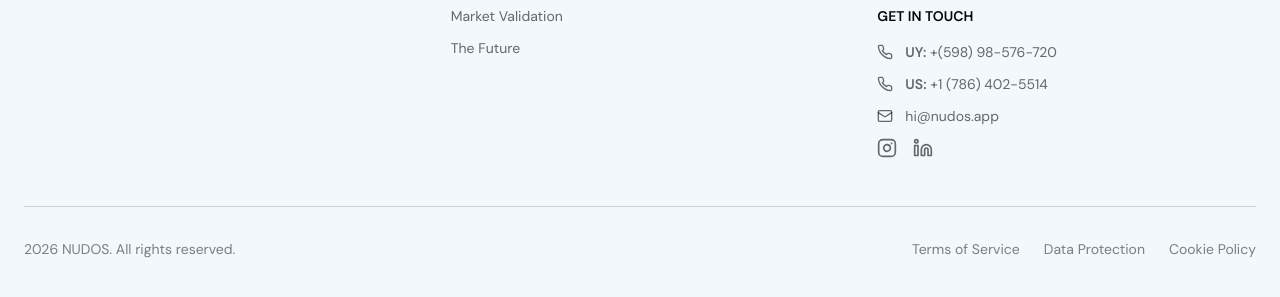
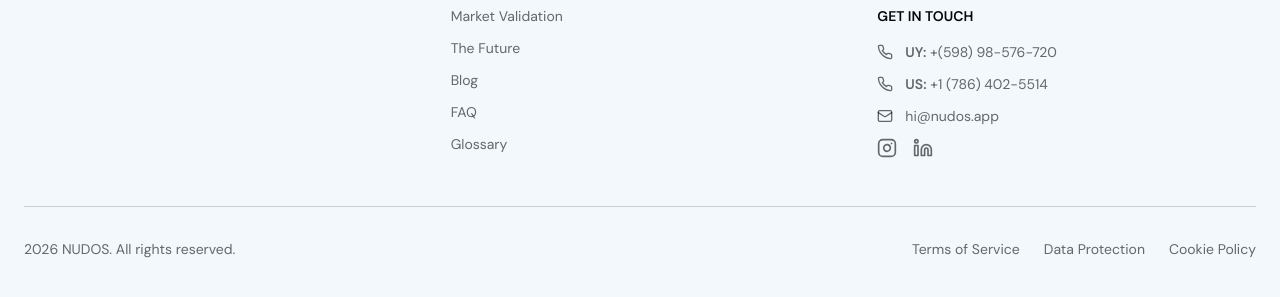
Before and after one commit to Nudos-Solutions/nudos-landing, a Next.js app: page / in a window 1280 px wide. Shown: the part 11290-11587 px from the top of the page. Built offline with nearby package versions, Linux system fonts and the light colour scheme.

Commit message:
feat(seo): update footer with blog, FAQ, glossary links
Co-Authored-By: Claude Opus 4.6 <noreply@anthropic.com>

```diff
--- a/components/footer.tsx
+++ b/components/footer.tsx
@@ -35,6 +35,24 @@ export default function Footer() {
                   </Link>
                 )
               })}
+              <Link
+                href="/blog"
+                className="text-sm text-foreground/60 hover:text-accent transition-colors"
+              >
+                Blog
+              </Link>
+              <Link
+                href="/faq"
+                className="text-sm text-foreground/60 hover:text-accent transition-colors"
+              >
+                FAQ
+              </Link>
+              <Link
+                href="/glossary"
+                className="text-sm text-foreground/60 hover:text-accent transition-colors"
+              >
+                Glossary
+              </Link>
             </nav>
           </div>
 
@@ -100,15 +118,15 @@ export default function Footer() {
         </div>
 
         <div className="mt-12 pt-8 border-t border-border flex flex-col md:flex-row justify-between items-center gap-4">
-          <p className="text-sm text-foreground/50">{t.footer.copyright}</p>
+          <p className="text-sm text-foreground/60">{t.footer.copyright}</p>
           <div className="flex items-center gap-6">
-            <Link href="/terms" className="text-sm text-foreground/50 hover:text-accent transition-colors">
+            <Link href="/terms" className="text-sm text-foreground/60 hover:text-accent transition-colors">
               {t.footer.terms}
             </Link>
-            <Link href="/privacy" className="text-sm text-foreground/50 hover:text-accent transition-colors">
+            <Link href="/privacy" className="text-sm text-foreground/60 hover:text-accent transition-colors">
               {t.footer.privacy}
             </Link>
-            <Link href="/cookies" className="text-sm text-foreground/50 hover:text-accent transition-colors">
+            <Link href="/cookies" className="text-sm text-foreground/60 hover:text-accent transition-colors">
               {t.footer.cookies}
             </Link>
           </div>
```
